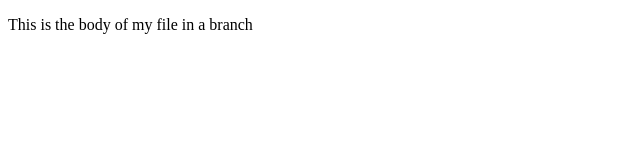
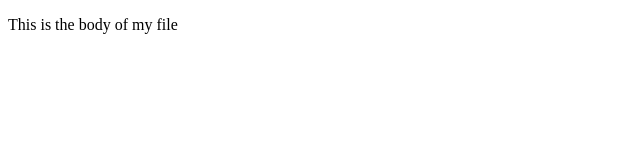
Before and after one commit to aphimister/firstproject, a plain HTML site: page index.html in a window 1280 px wide. Shown: the full height of the page, 0-640 px from the left. Drawn offline with Linux system fonts and the light colour scheme.

Commit message:
Commit 3 maybe?

```diff
--- a/index.html
+++ b/index.html
@@ -6,6 +6,6 @@
     <title>Document</title>
 </head>
 <body>
-    <p>This is the body of my file in a branch</p>
+    <p>This is the body of my file</p>
 </body>
 </html>
```
